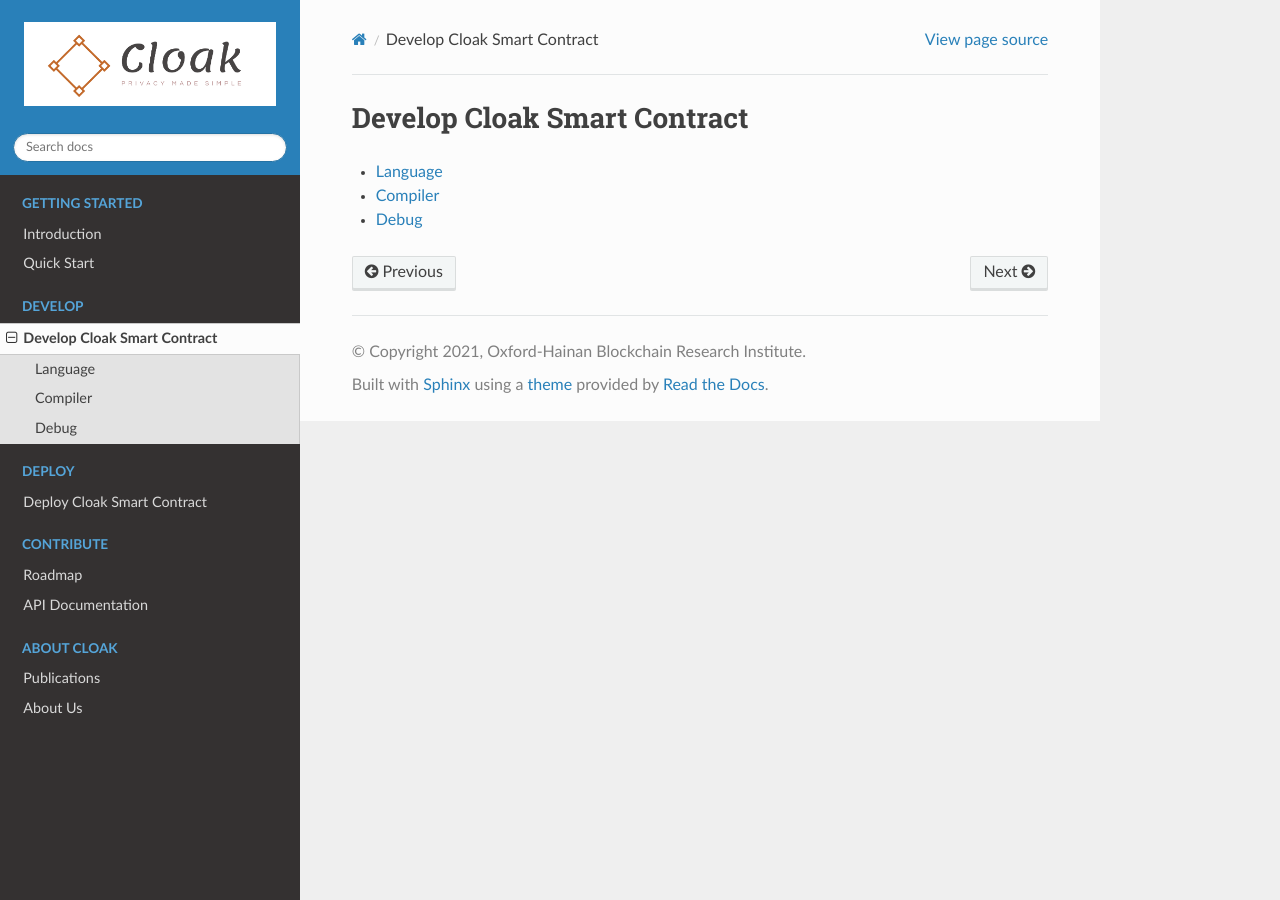
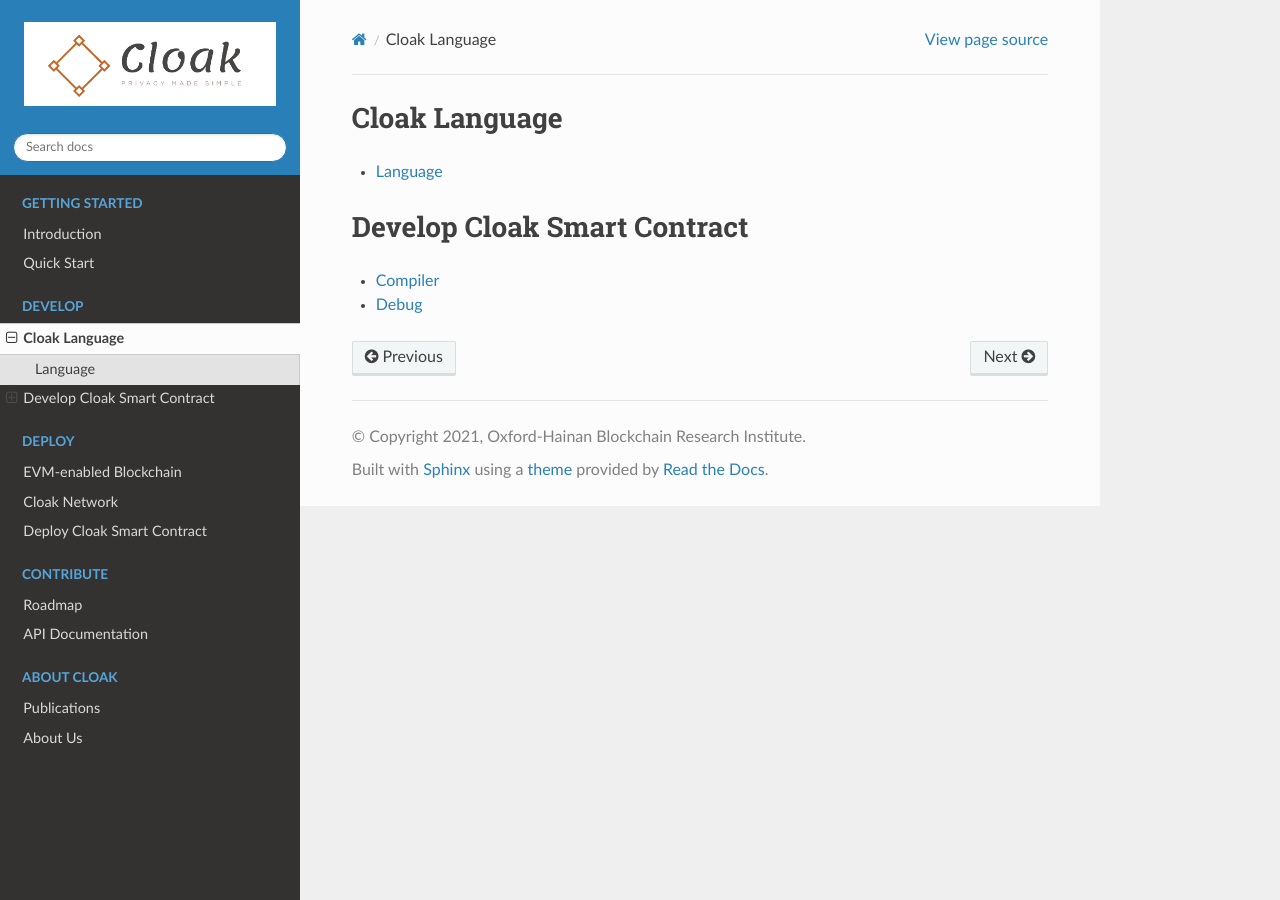
Before and after one commit to OxHainan/cloak-docs, a Sphinx documentation site: the page built from docs/source/develop/index.rst, in a window 1280 px wide. Built offline with Sphinx 7.4.7 and the Read the Docs theme 2.0.0, drawn with Linux system fonts in a browser that asks for light colours.

Commit message:
add Cloak language, network and EVN-enabled Blockchain

```diff
--- a/docs/source/deploy/blockchain/contents.rst
+++ b/docs/source/deploy/blockchain/contents.rst
@@ -1,4 +1,2 @@
-Deploy to Blockchain
-========================
 
-deploy the generated smart contracts to a blockchain
+a blockchain support Solidity smart contracts
--- a/docs/source/deploy/cloaknetwork/contents.rst
+++ b/docs/source/deploy/cloaknetwork/contents.rst
@@ -1,4 +1,2 @@
-Deploy to Cloak Network
-=================================
 
-deploy the generated smart contracts to the Cloak Network
+TEE-based Cloak Network
--- /dev/null
+++ b/docs/source/deploy/dblockchain/contents.rst
@@ -0,0 +1,4 @@
+Deploy to Blockchain
+========================
+
+deploy the generated smart contracts to a blockchain
--- /dev/null
+++ b/docs/source/deploy/dcloaknetwork/contents.rst
@@ -0,0 +1,4 @@
+Deploy to Cloak Network
+=================================
+
+deploy the generated smart contracts to the Cloak Network
--- a/docs/source/deploy/index.rst
+++ b/docs/source/deploy/index.rst
@@ -1,3 +1,14 @@
+EVM-enabled Blockchain
+=================================
+
+   blockchain/contents
+
+Cloak Network
+=================================
+
+   cloaknetwork/contents
+
+
 Deploy Cloak Smart Contract
 =================================
 
--- a/docs/source/develop/index.rst
+++ b/docs/source/develop/index.rst
@@ -1,9 +1,16 @@
+Cloak Language
+=================================
+
+.. toctree::
+   :maxdepth: 2
+
+   language/contents
+
 Develop Cloak Smart Contract
 =================================
 
 .. toctree::
    :maxdepth: 2
 
-   language/contents
    compiler/contents
    debug/contents
```
Also changed, not shown: other parts of docs/source/deploy/index.rst (+2 -2 lines).
